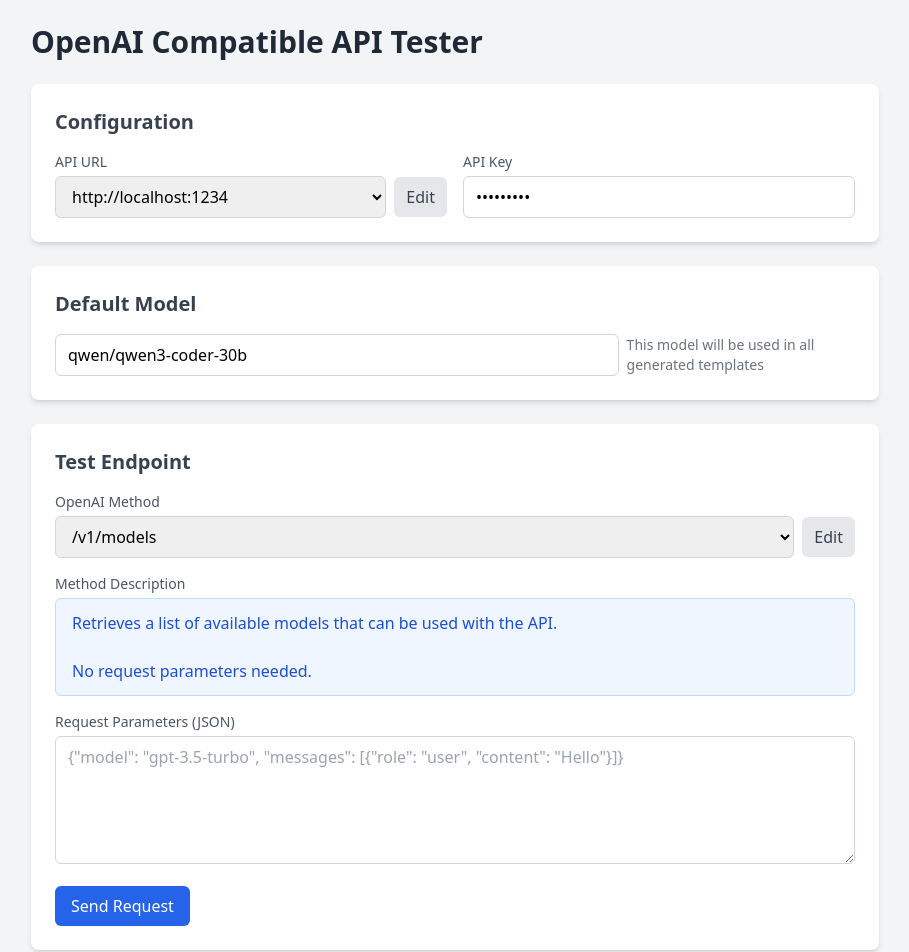
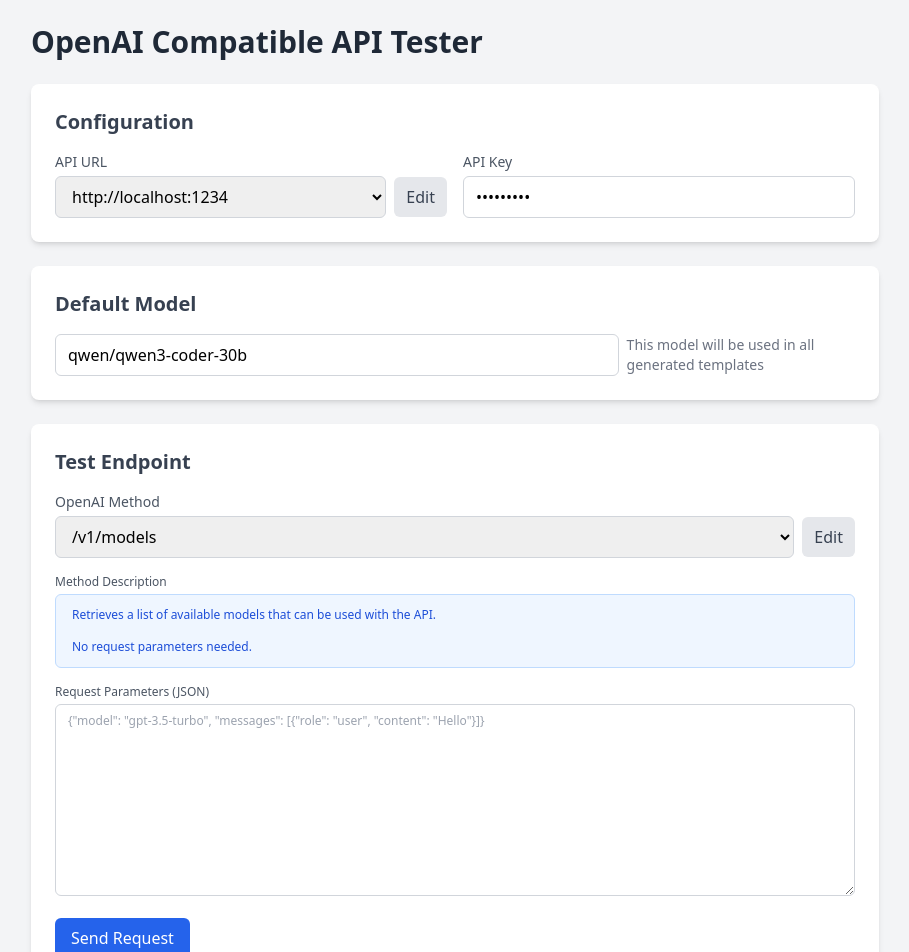
Before and after one commit to anstarovoyt/ai-api-tester, a React (Vite) app: page / in a window 1280 px wide. Shown: the top 952 px of the page, without its empty margins (185-1094 px from the left). Built offline with nearby package versions, Linux system fonts and the light colour scheme.

Commit message:
ui fixes

```diff
--- a/src/components/ApiTester.tsx
+++ b/src/components/ApiTester.tsx
@@ -194,7 +194,13 @@
         template = template.replace(modelRegex, `"model": "${defaultModel}"`);
       }
 
-      setParams(template);
+      // Format JSON for better readability
+      try {
+        const parsed = JSON.parse(template);
+        setParams(JSON.stringify(parsed, null, 2));
+      } catch (e) {
+        setParams(template);
+      }
     }
   }, [selectedMethod, defaultModel]);
 
@@ -303,8 +309,8 @@
           </div>
 
           <div className="mb-4">
-            <label className="block text-sm font-medium text-gray-600 mb-1">Method Description</label>
-            <div className="bg-blue-50 border border-blue-200 text-blue-700 px-4 py-3 rounded-md">
+            <label className="block text-xs font-medium text-gray-600 mb-1">Method Description</label>
+            <div className="bg-blue-50 border border-blue-200 text-blue-700 px-4 py-3 rounded-md text-xs">
               {methodDescriptions[selectedMethod] ? (
                 <div dangerouslySetInnerHTML={{ __html: methodDescriptions[selectedMethod] }} />
               ) : (
@@ -314,12 +320,12 @@
           </div>
 
           <div className="mb-4">
-            <label className="block text-sm font-medium text-gray-600 mb-1">Request Parameters (JSON)</label>
+            <label className="block text-xs font-medium text-gray-600 mb-1">Request Parameters (JSON)</label>
             <textarea
               value={params}
               onChange={(e) => setParams(e.target.value)}
               placeholder='{"model": "gpt-3.5-turbo", "messages": [{"role": "user", "content": "Hello"}]}'
-              className="w-full px-3 py-2 border border-gray-300 rounded-md focus:outline-none focus:ring-2 focus:ring-blue-500 h-32"
+              className="w-full px-3 py-2 border border-gray-300 rounded-md focus:outline-none focus:ring-2 focus:ring-blue-500 h-48 text-xs"
             />
           </div>
 
@@ -336,7 +342,7 @@
       {response && (
         <div className="bg-white rounded-lg shadow-md p-6">
           <h2 className="text-xl font-semibold text-gray-700 mb-4">Response</h2>
-          <pre className="bg-gray-100 p-4 rounded-md overflow-auto max-h-96">
+          <pre className="bg-gray-100 p-4 rounded-md overflow-auto max-h-96 text-xs">
             {response}
           </pre>
         </div>
```
